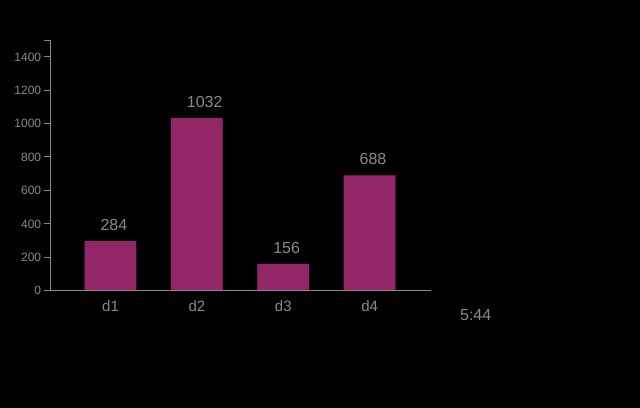
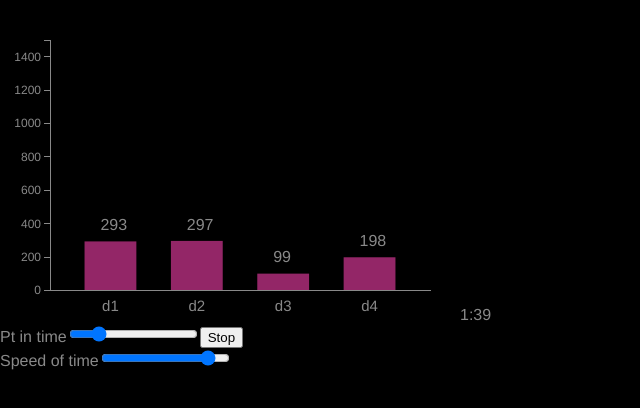
Before and after one commit to stevekirks/d3-time-series-bar-chart, a plain HTML site: page index.html in a window 1280 px wide. Shown: the whole page, without its empty margins (0-640 px from the left). Drawn offline with nearby package versions, Linux system fonts and the light colour scheme.

Commit message:
Added some more input options for the user

```diff
--- a/index.html
+++ b/index.html
@@ -15,7 +15,7 @@
         font-family: Helvetica; ;
         }
 
-	text {
+	text, label {
 		font-family: Helvetica;
         color: var(--var-color-grey);
 	}
@@ -32,38 +32,81 @@
 <body>
   <script>
 
-    var margin = {top: 40, right: 30, bottom: 30, left: 50},
+    const margin = {top: 40, right: 30, bottom: 30, left: 50},
         width = 460 - margin.left - margin.right,
         height = 320 - margin.top - margin.bottom;
 
-    var greyColor = "#898989";
-    var barColor = d3.interpolateInferno(0.4);
-    var highlightColor = d3.interpolateInferno(0.3);
+    const greyColor = "#898989";
+    const barColor = d3.interpolateInferno(0.4);
+    const highlightColor = d3.interpolateInferno(0.3);
 
-    var formatPercent = d3.format("");
+    const formatPercent = d3.format("");
 
-    var svg = d3.select("body").append("svg")
+    const containerSelector = "body";
+    const timerLabelId = "current-time";
+    const configBoxClass = "config";
+    const configTimeRangeId = "config-range-time";
+    const configPlayBtnId = "config-play";
+    const configPlaySpeedRangeId = "config-range-play-speed";
+
+    const svg = d3.select(containerSelector).append("svg")
         .attr("width", width + margin.left + margin.right)
         .attr("height", height + margin.top + margin.bottom)
     .append("g")
         .attr("transform", "translate(" + margin.left + "," + margin.top + ")");
 
-    d3.select("body").append("text")
-        .attr("class", "time");
+    d3.select(containerSelector).append("text")
+        .attr("id", timerLabelId);
+    const configBox = d3.select(containerSelector).append("div")
+        .attr("class", configBoxClass);
+    configBox.append("label")
+        .html("Pt in time");
+    configBox.append("input")
+        .attr("id", configTimeRangeId)
+        .attr("type", "range")
+        .attr("min", 0)
+        .attr("max", 100)
+        .attr("value", 0);
+    configBox.append("button")
+        .attr("id", configPlayBtnId)
+        .attr("class", "btn")
+        .html("Stop");
+    configBox.append("br");
+    configBox.append("label")
+        .html("Speed of time")
+    configBox.append("input")
+        .attr("id", configPlaySpeedRangeId)
+        .attr("type", "range")
+        .attr("min", 0)
+        .attr("max", 399)
+        .attr("value", 350);
 
-    var x = d3.scaleBand().range([0, width]).padding(0.4);
-    var y = d3.scaleLinear().range([height, 0]);
+    const x = d3.scaleBand().range([0, width]).padding(0.4);
+    const y = d3.scaleLinear().range([height, 0]);
 
-    var xAxis = d3.axisBottom(x).tickSize([]).tickPadding(10);
-    var yAxis = d3.axisLeft(y).tickFormat(formatPercent);
+    const xAxis = d3.axisBottom(x).tickSize([]).tickPadding(10);
+    const yAxis = d3.axisLeft(y).tickFormat(formatPercent);
 
     d3.json("/public/data/sample-data.json").then(function(data) {
         visualise(data);
     });
 
     function visualise(timeSeriesData) {
-        var dataset = timeSeriesData[0].dataset;
-        var maxValue = d3.max(timeSeriesData,  d => { return d3.max(d.dataset,  d2 => { return d2.value; }); });
+        let dataset = timeSeriesData[0].dataset;
+        let maxValue = d3.max(timeSeriesData,  d => { return d3.max(d.dataset,  d2 => { return d2.value; }); });
+
+        d3.select("#"+configTimeRangeId)
+            .attr("max", timeSeriesData.length);
+        document.getElementById(configTimeRangeId).oninput = (e) => {
+            currentTimePeriodIdx = e.currentTarget.value;
+            autoUpdateSwitch(false);
+        };
+        document.getElementById(configPlayBtnId).onclick = (e) => {
+            autoUpdateSwitch(isAutoUpdatePaused == true);
+        };
+        document.getElementById(configPlaySpeedRangeId).oninput = (e) => {
+            transitionTime = 400 - e.currentTarget.value;
+        };
 
         x.domain(dataset.map( d => { return d.name; }));
         y.domain([0, maxValue]);
@@ -106,16 +149,29 @@
             .attr("y",  d => { return y(d.value); })
             .attr("dy", "-.7em");
 
-        var counter = 0;
-        var transitionTime = 50;
-        function updateData() {
-            if (counter >= timeSeriesData.length) {
+        let currentTimePeriodIdx = 0;
+        let transitionTime = 50;
+        let isAutoUpdatePaused = false;
+        let latestAutoUpdateRunNumber = 0;
+        function updateDataCallback(runNumber) {
+            if (runNumber != latestAutoUpdateRunNumber) {
                 return;
             }
-            d3.select(".time")
-                .text(timeSeriesData[counter].timestamp);
-            dataset = timeSeriesData[counter].dataset;
-            var barD = svg.selectAll(".bar")
+            if (isAutoUpdatePaused == true) {
+                return;
+            }
+            updateData(runNumber);
+            currentTimePeriodIdx++;
+        }
+
+        function updateData(runNumber) {
+            if (endOfTimeReached()) {
+                return;
+            }
+            document.getElementById(timerLabelId).innerText = timeSeriesData[currentTimePeriodIdx].timestamp;
+            dataset = timeSeriesData[currentTimePeriodIdx].dataset;
+            document.getElementById(configTimeRangeId).value = currentTimePeriodIdx;
+            const barD = svg.selectAll(".bar")
                 .data(dataset, d => { return d.name; });
             barD.enter().append().merge(barD)
                 .transition()
@@ -127,18 +183,41 @@
                     return height - y(d.value);
                 });
 
-            var labelD = svg.selectAll(".label")
+            const labelD = svg.selectAll(".label")
                 .data(dataset, d => { return d.name; });
             labelD.enter().append().merge(labelD)
                 .transition()
                 .duration(transitionTime)
                 .text( d => { return formatPercent(d.value); })
                 .attr("y",  d => { return y(d.value); })
-                .attr("dy", "-.7em")
-                .on("end", updateData);
-            counter++;
+                .attr("dy", "-.7em");
+
+            setTimeout(() => {
+                updateDataCallback(runNumber);
+            }, transitionTime);
         }
-        updateData();
+
+        function endOfTimeReached() {
+            return currentTimePeriodIdx >= timeSeriesData.length;
+        }
+
+        function autoUpdateSwitch(switchOn) {
+            if (switchOn == true) {
+                document.getElementById(configPlayBtnId).innerText = "Stop";
+                if (endOfTimeReached()) {
+                    currentTimePeriodIdx = 0;
+                }
+                isAutoUpdatePaused = false;
+                latestAutoUpdateRunNumber++;
+                updateDataCallback(latestAutoUpdateRunNumber);
+            } else {
+                document.getElementById(configPlayBtnId).innerText = "Play";
+                isAutoUpdatePaused = true;
+                updateData();
+            }
+        }
+
+        updateData(0);
     }
   </script>
 </body>
```
